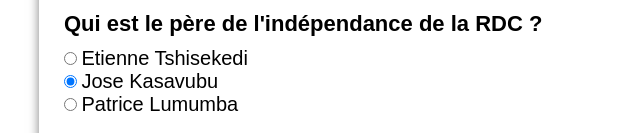
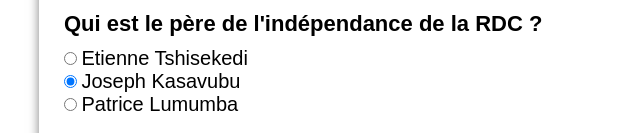
Before and after one commit to Ally9703/Quizz-Culture-General, a plain HTML site: page index.html in a window 1280 px wide. Shown: the part 667-800 px from the top of the page, 221-861 px from the left. Drawn offline with Linux system fonts and the light colour scheme.

Commit message:
le titre

```diff
--- a/index.html
+++ b/index.html
@@ -3,7 +3,7 @@
 <head>
     <meta charset="UTF-8">
     <meta name="viewport" content="width=device-width, initial-scale=1.0">
-    <title>Quizz JS</title>
+    <title>Question-Culture-Générale</title>
     <link rel="stylesheet" href="style.css">
     <link href="https://fonts.googleapis.com/css2?family=Russo+One&display=swap" rel="stylesheet">
 </head>
@@ -11,7 +11,7 @@
 
     <!-- Question 1 CREATION DES INTERFACES ET DES BLOCS -->
 
-  <h1>Quizz Culture générale de la RDC !</h1>
+  <h1>Quizz Culture générale de la RDC ! </h1>
 
   <div class="container-global">
 
@@ -86,7 +86,7 @@
 
             <div>
                 <input type="radio" id="Be" name="q4" value="b" checked>
-                <label for="Belgrade">Jose Kasavubu</label>
+                <label for="Belgrade">Joseph Kasavubu</label>
             </div>
 
             <div>
```
